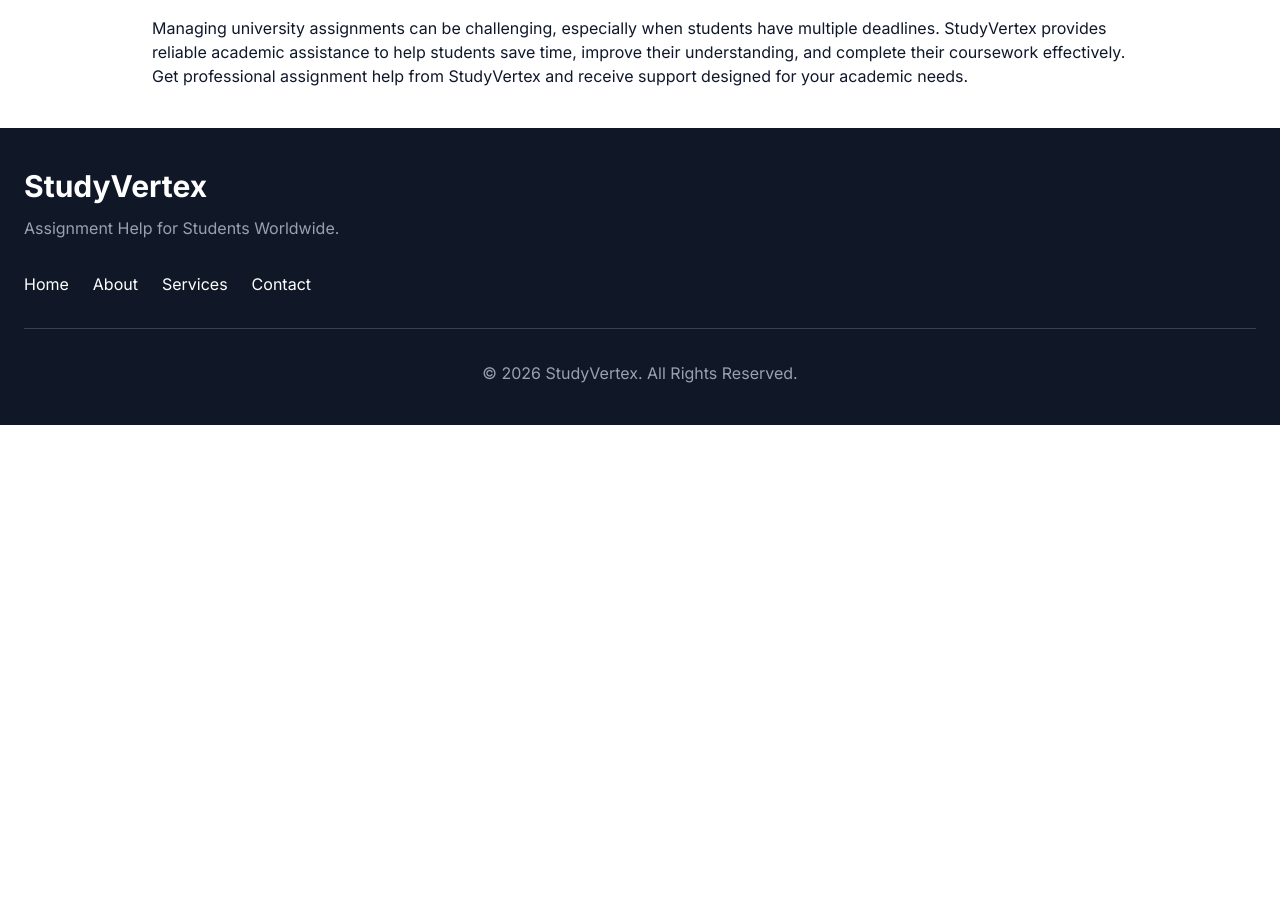
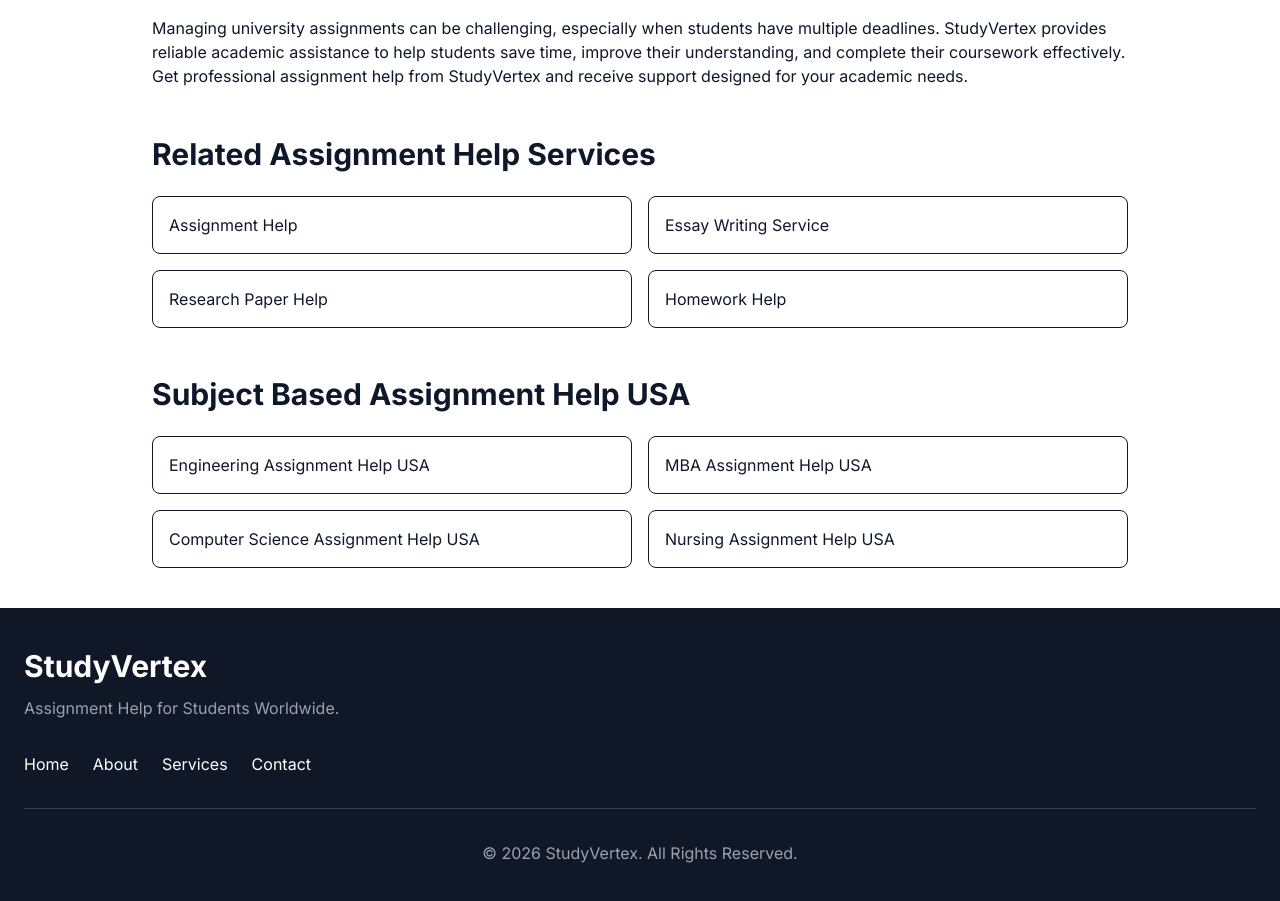
Before and after one commit to souravdadarwal01-max/StudyVertex, a Next.js app: page /usa-assignment-help in a window 1280 px wide. Shown: the part 940-1841 px from the top of the page. Before the commit the page ends 1365 px from the top, so only its background shows below. Built offline with nearby package versions, Linux system fonts and the light colour scheme.

Commit message:
Update page.tsx

```diff
--- a/app/usa-assignment-help/page.tsx
+++ b/app/usa-assignment-help/page.tsx
@@ -1,3 +1,4 @@
+import Link from "next/link";
 export const metadata = {
   title: "USA Assignment Help Service | Online Academic Help for US Students - StudyVertex",
   description:
@@ -110,6 +111,98 @@
       </p>
 
 
+   <section className="mt-12">
+
+  <h2 className="text-3xl font-bold mb-6">
+    Related Assignment Help Services
+  </h2>
+
+
+  <div className="grid md:grid-cols-2 gap-4">
+
+
+    <Link
+      href="/assignment-help"
+      className="border p-4 rounded-lg hover:shadow-md"
+    >
+      Assignment Help
+    </Link>
+
+
+    <Link
+      href="/essay-writing-service"
+      className="border p-4 rounded-lg hover:shadow-md"
+    >
+      Essay Writing Service
+    </Link>
+
+
+    <Link
+      href="/research-paper-help"
+      className="border p-4 rounded-lg hover:shadow-md"
+    >
+      Research Paper Help
+    </Link>
+
+
+    <Link
+      href="/homework-help"
+      className="border p-4 rounded-lg hover:shadow-md"
+    >
+      Homework Help
+    </Link>
+
+
+  </div>
+
+</section>
+
+
+<section className="mt-12">
+
+  <h2 className="text-3xl font-bold mb-6">
+    Subject Based Assignment Help USA
+  </h2>
+
+
+  <div className="grid md:grid-cols-2 gap-4">
+
+
+    <Link
+      href="/engineering-assignment-help"
+      className="border p-4 rounded-lg hover:shadow-md"
+    >
+      Engineering Assignment Help USA
+    </Link>
+
+
+    <Link
+      href="/mba-assignment-help"
+      className="border p-4 rounded-lg hover:shadow-md"
+    >
+      MBA Assignment Help USA
+    </Link>
+
+
+    <Link
+      href="/computer-science-assignment-help"
+      className="border p-4 rounded-lg hover:shadow-md"
+    >
+      Computer Science Assignment Help USA
+    </Link>
+
+
+    <Link
+      href="/nursing-assignment-help"
+      className="border p-4 rounded-lg hover:shadow-md"
+    >
+      Nursing Assignment Help USA
+    </Link>
+
+
+  </div>
+
+</section>
     </main>
   );
 }
```
